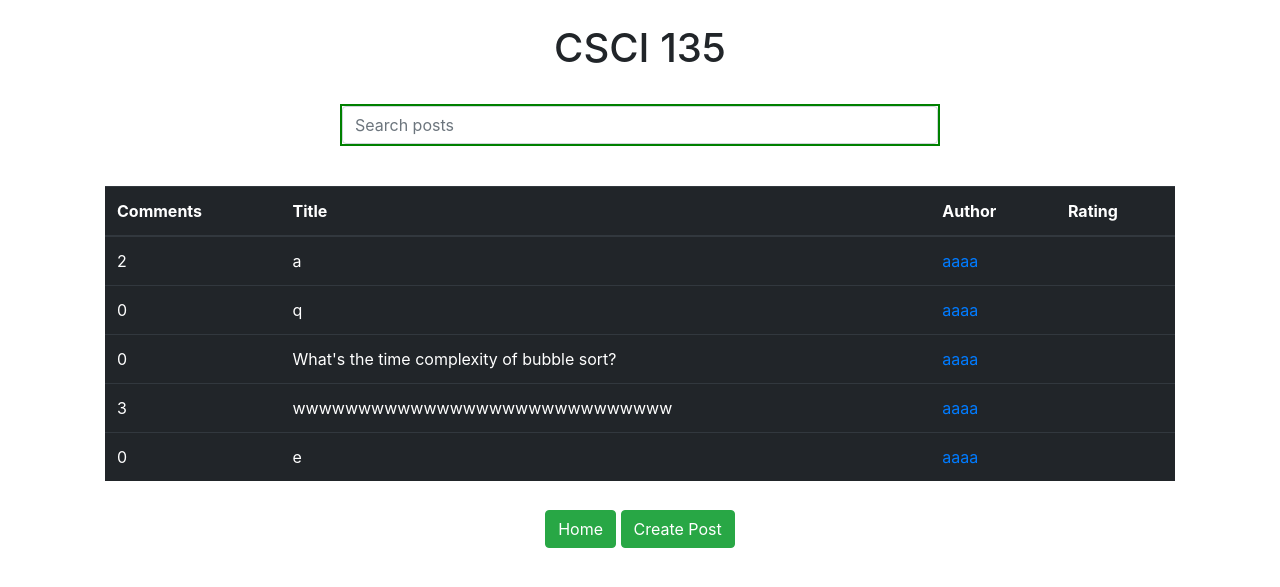
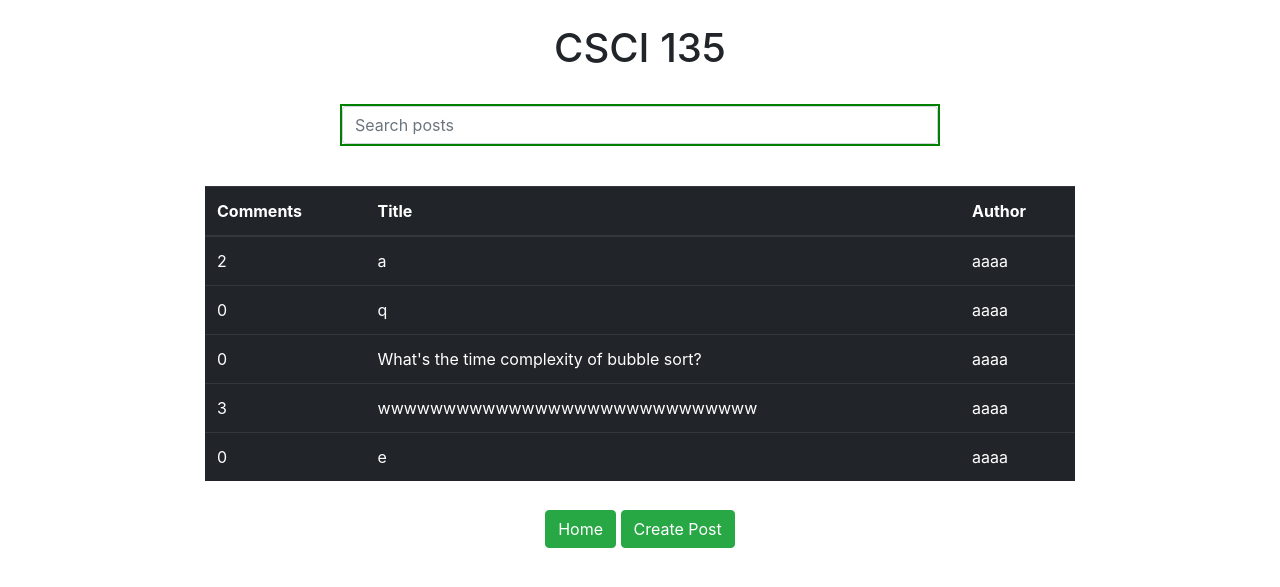
Before and after one commit to Rnoor15/CourseHub, a Flask app: page /course/1 in a window 1280 px wide. Shown: the part 56-643 px from the top of the page. Run offline with Flask 2, Linux system fonts and the light colour scheme; a user stored in the database is signed in; data comes from the database, SQL or seed files in the repository; both versions use the stored data as it was after the commit; some libraries are stand-ins or nearby versions.

Commit message:
edited navi

```diff
--- a/coursehubapp.py
+++ b/coursehubapp.py
@@ -20,7 +20,7 @@ app.config['SECRET_KEY'] = 'Thisissupposedtobesecret!'
 app.config['SQLALCHEMY_TRACK_MODIFICATIONS'] = False
 
 
-app.config['SQLALCHEMY_DATABASE_URI'] = 'sqlite:////Users/tingyang/desktop/CSCI 499/CourseHub/courseHub.db'
+app.config['SQLALCHEMY_DATABASE_URI'] = 'sqlite:////Users/Richard/Desktop/CourseHub/courseHub.db'
 
 bootstrap = Bootstrap(app)
 db = SQLAlchemy(app)
--- a/templates/course.html
+++ b/templates/course.html
@@ -18,7 +18,7 @@
 	margin-right: auto;
 }
 .container{
-    width: 1100px;
+    width: 900px;
 }
 .wrapper{
     overflow-y:scroll;
@@ -32,9 +32,9 @@
 <nav class="navbar navbar-expand-sm bg-success navbar-dark">
  <a class="navbar-brand" href="#">CourseHub</a>
   <ul class="navbar-nav ml-auto">
-    <li class="nav-item">
-      <a class="nav-link" href="#">Sign out</a>
-    </li>
+	<li class="nav-item">
+                   <a class="nav-link" href="{{ url_for('logout') }}">Sign out</a>
+               </li>
   </ul>
 </nav>
 <br>
@@ -52,7 +52,6 @@
         <th>Comments</th>
         <th>Title</th>
         <th>Author</th>
-	<th>Rating</th>
       </tr>
     </thead>
     <tbody>
@@ -60,8 +59,7 @@
     <tr>
         <td>{{ posts.comment.count() }}</td>
 	<td><a href="{{url_for('detail',post_id = posts.id)}}"><font color="white">{{ posts.title }}</font></a></td>
-        <td><a href="{{url_for('usercenter',username = posts.user.username, tag='post')}}">{{ posts.user.username }}</a></td>
-        <td></td>
+        <td><a href="{{url_for('usercenter',username = posts.user.username, tag='post')}}"><font color="white">{{ posts.user.username }}</a></td>
     </tr>
     {% endfor %}
   </table>
--- a/templates/detail.html
+++ b/templates/detail.html
@@ -167,7 +167,7 @@
         </div>
         <div class="btn-send">
             <button class="btn btn-success">Submit</button> &nbsp
-            <a href="{{ url_for('course', course_id=post.course.id) }}" class="btn btn-success">Cancel</a>
+            <a href="{{ url_for('course', course_id=post.course.id) }}" class="btn btn-success">Back</a>
         </div>
     </form>
     </div>
```
Also changed, not shown: templates/usercenter.html (+8 -2 lines), courseHub.db.
